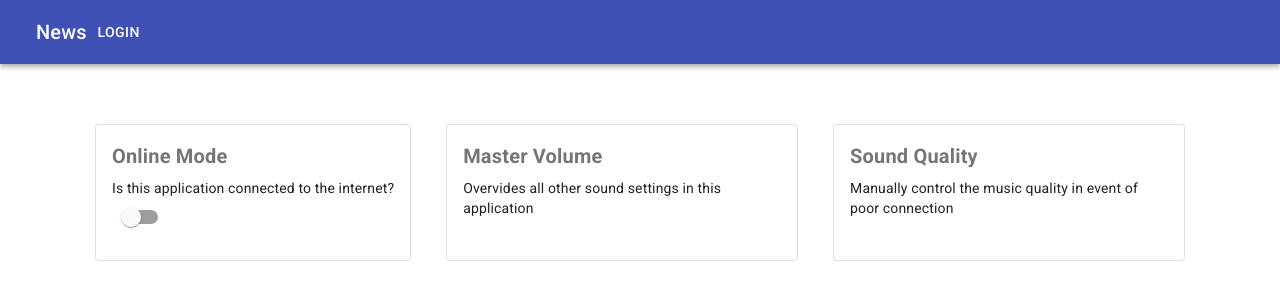
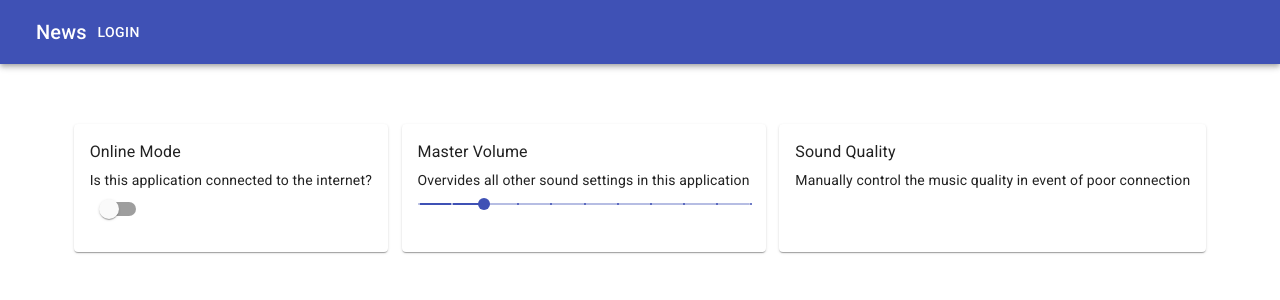
Before and after one commit to crashdaddy/appMusic, a React (Create React App) app: page / in a window 1280 px wide. Both pictures are taken after a click on the button "LOGIN". Shown: the top 300 px of the page. Built offline with nearby package versions, Linux system fonts and the light colour scheme.

Commit message:
added volume slider

```diff
--- a/src/App.js
+++ b/src/App.js
@@ -2,7 +2,6 @@ import React, { Component } from 'react';
 import './App.css';
 import Dashboard from './components/Dashboard';
 import NavBar from './components/NavBar';
-import OnlineSwitch from './components/OnlineSwitch';
 
 
 class App extends Component {
@@ -10,6 +9,7 @@ class App extends Component {
     super(props);
 
     this.state = {
+      volume: 20,
       loggedIn: false,
       online: false,
     };
@@ -21,11 +21,18 @@ class App extends Component {
     })
   }
 
+  changeVolume=(newVolume) => {
+    this.setState({
+      volume: newVolume
+    })
+    console.log(newVolume);
+  }
+
   render() {
   return (
     <div>
       <NavBar login={this.login} online={this.state.online} />
-      {this.state.loggedIn ? <Dashboard /> : (
+      {this.state.loggedIn ? <Dashboard volume={this.state.volume} changeVolume={this.changeVolume} /> : (
         <div>Login</div>
      )}
     </div>
--- a/src/components/Dashboard.js
+++ b/src/components/Dashboard.js
@@ -1,48 +1,29 @@
 import React, {Component} from 'react';
-import { makeStyles } from '@material-ui/core/styles';
 import Card from '@material-ui/core/Card';
 import CardContent from '@material-ui/core/CardContent';
-import CardActions from '@material-ui/core/CardActions';
 import Typography from '@material-ui/core/Typography';
-import Button from '@material-ui/core/Button';
 import OnlineSwitch from './OnlineSwitch';
+import VolumeSlider from './VolumeSlider'
 
-const useStyles = makeStyles({
-    root: {
-      minWidth: 275,
-      maxWidth:350,
-    },
-    bullet: {
-      display: 'inline-block',
-      margin: '0 2px',
-      transform: 'scale(0.8)',
-    },
-    title: {
-      fontSize: 20,
-      fontWeight: 800
-    },
-    pos: {
-      marginBottom: 12,
-    }
-  });
 
-function OutlinedCard(props) {
-    const classes = useStyles();
-    const bull = <span className={classes.bullet}>•</span>;
+class OutlinedCard extends Component {
 
+  render() {
     return (
-      <Card className={classes.root} variant="outlined">
+      <Card>
         <CardContent>
-          <Typography className={classes.title} color="textSecondary" gutterBottom>
-            {props.title}
+          <Typography gutterBottom>
+            {this.props.title}
           </Typography>
           <Typography variant="body2" component="p">
-            {props.description}
+            {this.props.description}
           </Typography>
-        {props.displayControl==="OnlineSwitch" ? <OnlineSwitch/> : ""}
+        {this.props.displayControl==="OnlineSwitch" ? <OnlineSwitch/> : ""}
+        {this.props.displayControl==="VolumeSlider" ? <VolumeSlider changeVolume={this.props.changeVolume}/> : ""}
         </CardContent>
       </Card>
     );
+  }
   }
 
 class Dashboard extends Component {
@@ -51,7 +32,7 @@ class Dashboard extends Component {
         return(
             <div class="cards" style={{display: "flex", justifyContent: "space-evenly", maxWidth: "1200px", margin: "0 auto", padding: "60px"}}>
                 <OutlinedCard displayControl="OnlineSwitch" title="Online Mode" description="Is this application connected to the internet?"/>
-                <OutlinedCard title="Master Volume" description="Overvides all other sound settings in this application"/>
+                <OutlinedCard displayControl="VolumeSlider" title="Master Volume" description="Overvides all other sound settings in this application" changeVolume={this.props.changeVolume}/>
                 <OutlinedCard title="Sound Quality" description="Manually control the music quality in event of poor connection"/>
             </div>
         )
--- a/src/components/NavBar.js
+++ b/src/components/NavBar.js
@@ -5,7 +5,6 @@ import IconButton from '@material-ui/core/IconButton';
 // import MenuIcon from '@material-ui/core/MenuIcon';
 import Typography from '@material-ui/core/Typography';
 import Button from '@material-ui/core/Button';
-import TextField from '@material-ui/core/TextField';
 
 class NavBar extends Component {
 
--- a/src/components/OnlineSwitch.js
+++ b/src/components/OnlineSwitch.js
@@ -1,9 +1,5 @@
 import React, { Component } from 'react';
 import Switch from '@material-ui/core/Switch';
-import FormGroup from '@material-ui/core/FormGroup';
-import FormControlLabel from '@material-ui/core/FormControlLabel';
-
-
 
 
 class OnlineSwitch extends Component {
--- /dev/null
+++ b/src/components/VolumeSlider.js
@@ -0,0 +1,34 @@
+import React, {Component} from 'react';
+import Slider from '@material-ui/core/Slider';
+
+function valuetext(value) {
+  return `${value}`;
+}
+
+class VolumeSlider extends Component {
+
+ changeVolume = (event, value) => {
+  this.props.changeVolume(value);
+}
+
+render() {
+  return (
+    <div>
+      <Slider
+        value={this.props.volume}
+        defaultValue={20}
+        getAriaValueText={valuetext}
+        aria-labelledby="discrete-slider"
+        valueLabelDisplay="auto"
+        step={10}
+        marks
+        min={0}
+        max={100}
+        onChangeCommitted={this.changeVolume}
+      />
+     </div>
+  );
+}
+}
+
+export default VolumeSlider
```
